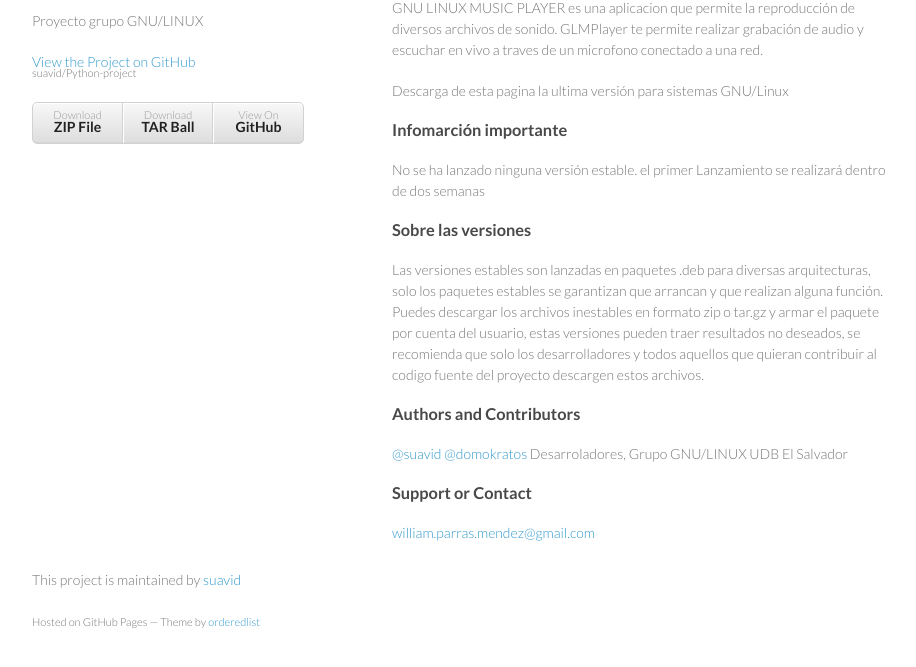
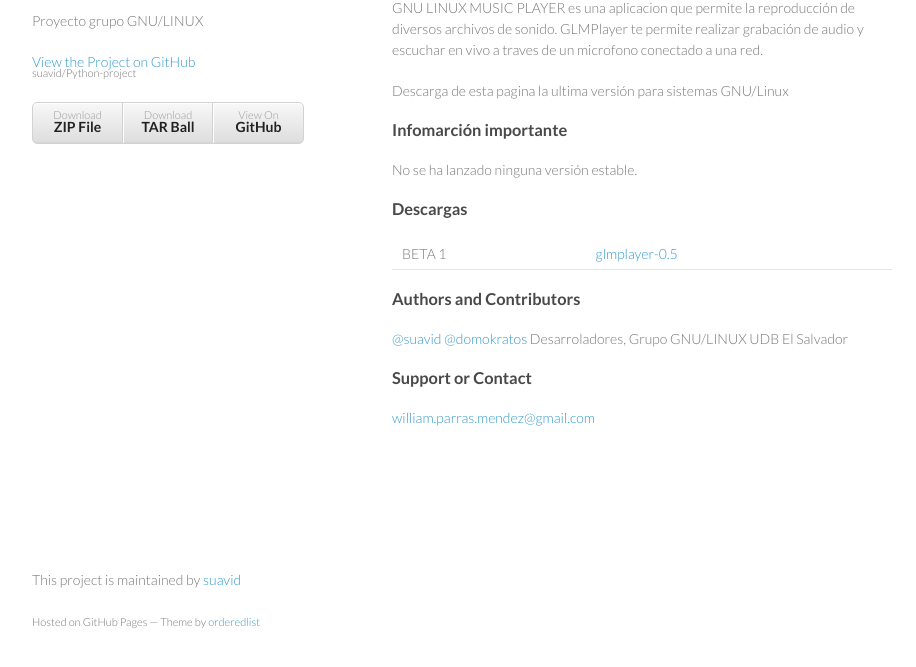
Before and after one commit to suavid/Python-project, a plain HTML site: page index.html in a window 1280 px wide. Shown: the part 99-766 px from the top of the page, without its empty margins (178-1094 px from the left). Drawn offline with Linux system fonts and the light colour scheme.

Commit message:
Update index.html

```diff
--- a/index.html
+++ b/index.html
@@ -36,11 +36,13 @@
 
 <h3>Infomarción importante</h3>
 
-<p>No se ha lanzado ninguna versión estable. el primer Lanzamiento se realizará dentro de dos semanas</p>
-
-<h3>Sobre las versiones</h3>
-
-<p>Las versiones estables son lanzadas en paquetes .deb para diversas arquitecturas, solo los paquetes estables se garantizan que arrancan y que realizan alguna función. Puedes descargar los archivos inestables en formato zip o tar.gz y armar el paquete por cuenta del usuario, estas versiones pueden traer resultados no deseados, se recomienda que solo los desarrolladores y todos aquellos que quieran contribuir al codigo fuente del proyecto descargen estos archivos.</p>
+<p>No se ha lanzado ninguna versión estable.</p>
+<h3>Descargas </h3>
+<table>
+  <tr>
+    <td>BETA 1 </td> <td><a href="http://dl.dropbox.com/u/92395777/glm-unstable-0.5.tar.gz">glmplayer-0.5</a></td>
+  <tr>
+</table>
 
 <h3>Authors and Contributors</h3>
 
```
